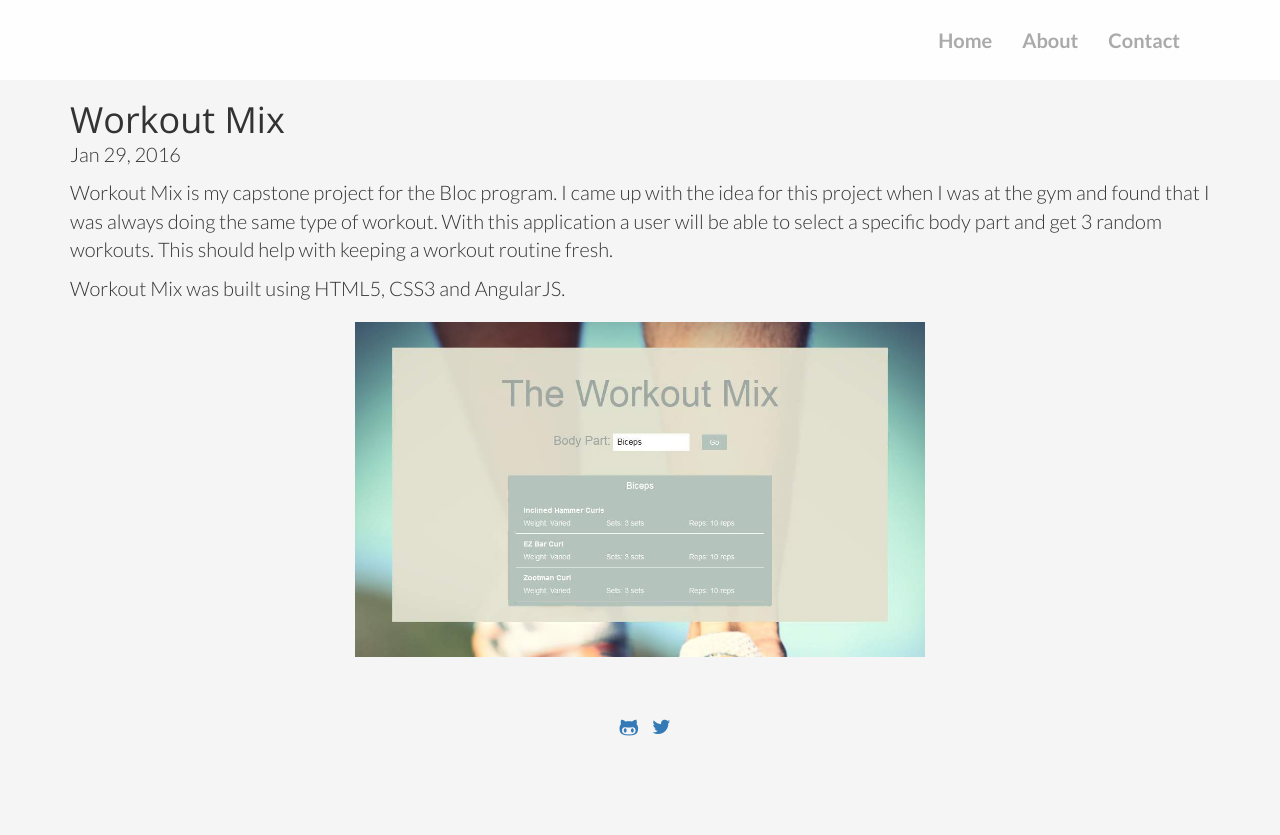
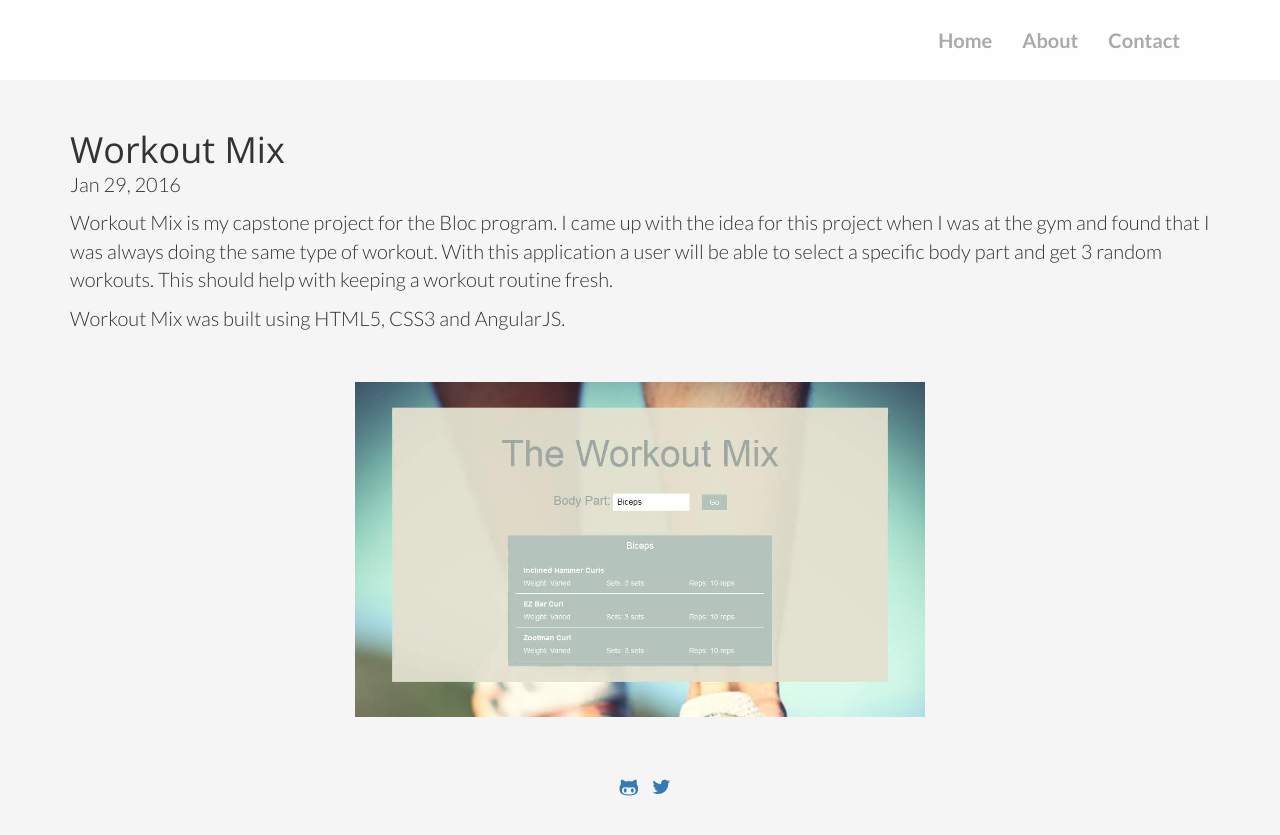
Before and after one commit to dfuentes22/dfuentes22.github.io, a Jekyll site: the page built from _posts/2016-1-29-workout-mix.md, in a window 1280 px wide. Shown: the top 835 px of the page. Built offline with Jekyll 4.4.1, drawn with Linux system fonts in a browser that asks for light colours; nearby versions of some CDN libraries.

Commit message:
Posts style changes

```diff
--- a/css/main.css
+++ b/css/main.css
@@ -342,7 +342,7 @@ ul {
 /******* Posts ********/
 
 .post {
-    margin-top: 20px;
+    margin-top: 50px;
 }
 
 .preview img {
@@ -350,6 +350,7 @@ ul {
 
     display: block;
     margin: 20px auto;
+    margin-top: 50px;
 }
 
 .preview p {
```
